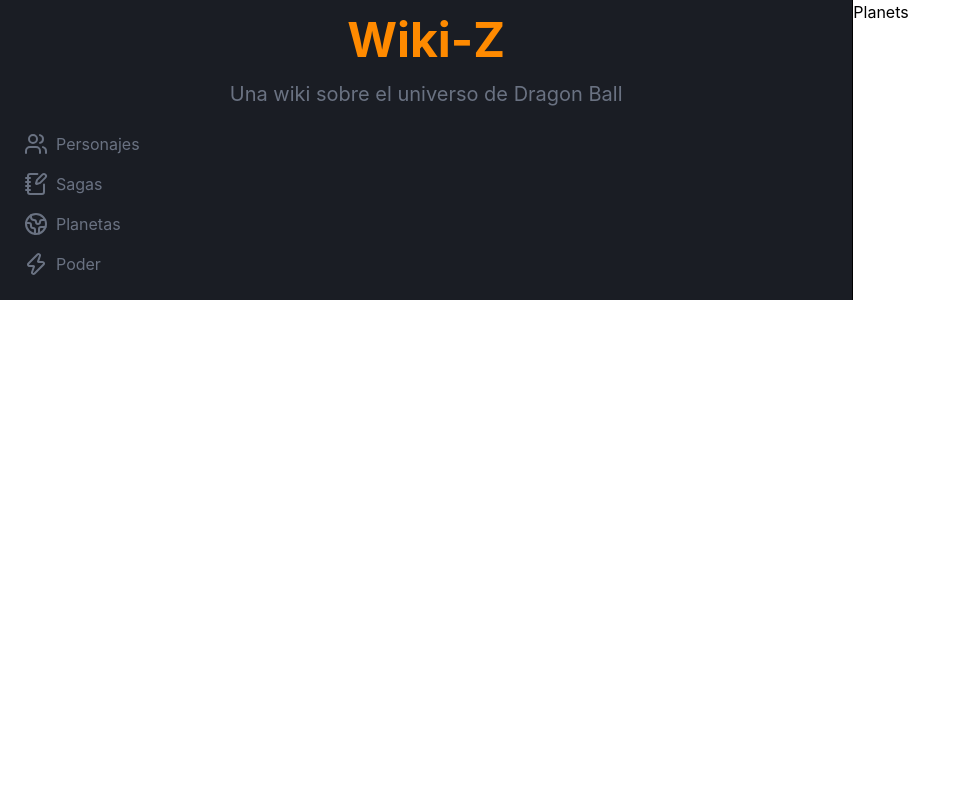
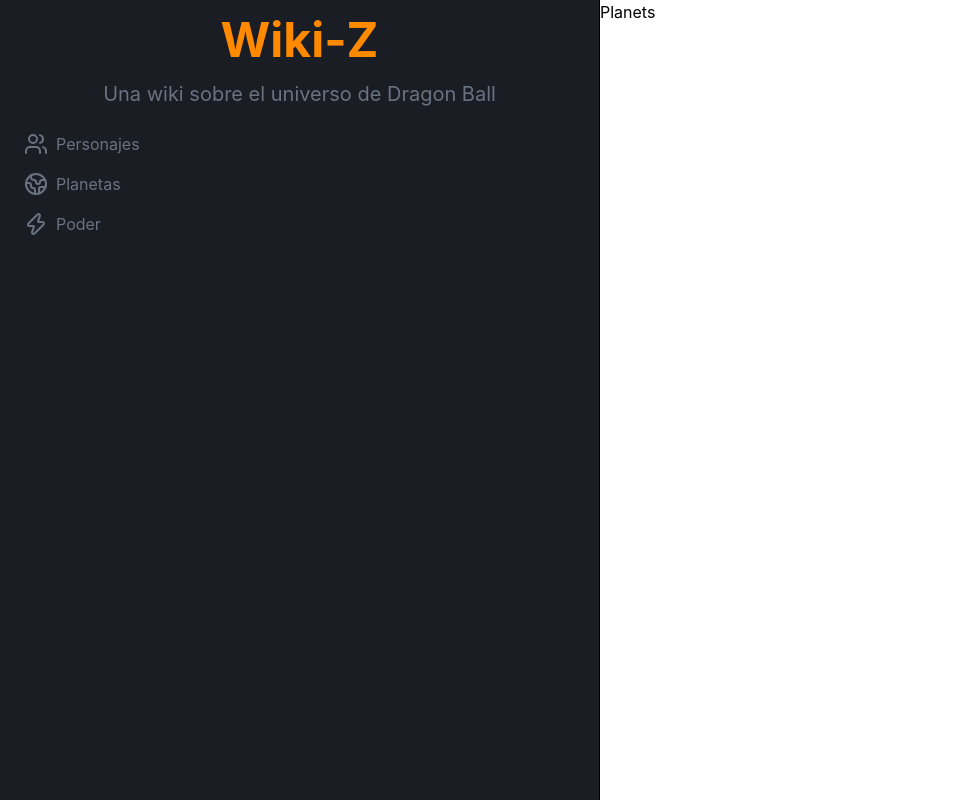
Before and after one commit to AlanHernandez97/DragonBall-Wiki, a React (Vite) app: page /planets in a window 1280 px wide. Shown: the whole page, without its empty margins (0-971 px from the left). Built offline with nearby package versions, Linux system fonts and the light colour scheme.

Commit message:
Refactor Modal and CharacterCard components: remove unused children prop and streamline modal usage

```diff
--- a/src/Modals/Modal.tsx
+++ b/src/Modals/Modal.tsx
@@ -7,12 +7,11 @@
 interface ModalProps {
 	isOpen: boolean;
 	onClose: () => void;
-	children: ReactNode;
 	character?: ICharacter;
 	planet?: IPlanet;
 }
 
-const Modal = ({ isOpen, onClose, children, character, planet }: ModalProps) => {
+const Modal = ({ isOpen, onClose, character, planet }: ModalProps) => {
 	useEffect(() => {
 		if (isOpen) {
 			document.body.style.overflow = "hidden";
@@ -28,7 +27,7 @@
 	if (!isOpen) return null;
 
 	return (
-		<div className="fixed inset-0 z-50 flex items-center justify-center w-full p-4">
+		<div className="fixed inset-0 z-50 flex items-center justify-center p-4">
 			{/* Overlay */}
 			<div
 				className="absolute inset-0 bg-black/40 backdrop-blur-sm"
@@ -36,7 +35,7 @@
 			/>
 
 			{/* Modal */}
-			<div className="relative z-10 bg-[#44474F] rounded-2xl shadow-xl w-full max-w-md max-h-[80vh] flex flex-col text-white">
+			<div className="relative z-10 bg-[#44474F] rounded-2xl shadow-xl w-200 max-h-[80vh] flex flex-col text-white">
 
 				{/* CONTENIDO SCROLLEABLE */}
 				<div className="p-6 overflow-y-auto">
@@ -44,7 +43,7 @@
 						<div>
 							<CircleX onClick={onClose} className="absolute top-4 right-4 cursor-pointer" />
 						</div>
-						<div className='w-1/2 rounded-lg overflow-hidden border border-black shadow-2xl mx-auto shadow-[#FF8A00]'>
+						<div className='w-1/3 rounded-lg overflow-hidden border border-black shadow-2xl mx-auto shadow-[#FF8A00]'>
 							<img
 								src={character?.image}
 								alt="imagen-personaje"
--- a/src/components/CharacterCard/CharacterCard.tsx
+++ b/src/components/CharacterCard/CharacterCard.tsx
@@ -42,10 +42,8 @@
 					<button onClick={handleOpenModal} className='mt-2 p-2 text-sm border border-black bg-[#FF8A00] rounded-lg text-center font-bold hover:scale-110 ease-in duration-300'>Ver más</button>
 				</div>
 			</div>
-			<Modal isOpen={isOpen} onClose={() => setIsOpen(false)} character={character}>
-				<h2 className="text-xl text-black font-bold mb-4">Hola 👀</h2>
-				<p className='text-black'>Este es un modal con fondo difuminado.</p>
-			</Modal>
+			<Modal isOpen={isOpen} onClose={() => setIsOpen(false)} character={character}/>
+
 		</div>
 	)
 }
--- a/src/components/SideMenu/SideMenu.tsx
+++ b/src/components/SideMenu/SideMenu.tsx
@@ -1,4 +1,4 @@
-import { Earth, NotebookPen, Users, Zap } from "lucide-react"
+import { Earth,  Users, Zap } from "lucide-react"
 
 
 const SideMenu = () => {
@@ -7,11 +7,6 @@
 			label: "Personajes",
 			path: "/",
 			icon: <Users />
-		},
-		{
-			label: "Sagas",
-			path: "/sagas",
-			icon: <NotebookPen />
 		},
 		{
 			label: "Planetas",
@@ -25,12 +20,12 @@
 		}
 	]
 	return (
-		<div className="flex flex-col gap-4 w-2/3 p-4 bg-[#1A1D24] border-r border-black">
+		<div className="flex flex-col gap-4 w-150 h-screen p-4 bg-[#1A1D24] border-r border-black">
 			<h1 className="text-5xl font-bold text-center text-[#FF8A00]">Wiki-Z</h1>
 			<p className="text-xl text-gray-500 text-center">Una wiki sobre el universo de Dragon Ball</p>
 			<div>
 				{sideMenuItems.map((item) => (
-					<div key={item.label} className="flex items-center p-2 hover:bg-gray-100">
+					<div key={item.label} className="flex items-center rounded-xl p-2 hover:bg-gray-100 hover:rounded-xl hover:text-[#FF8A00] cursor-pointer transition-colors duration-300">
 						<div className="text-gray-500">{item.icon}</div>
 						<span className="ml-2 text-gray-500">{item.label}</span>
 					</div>
```
